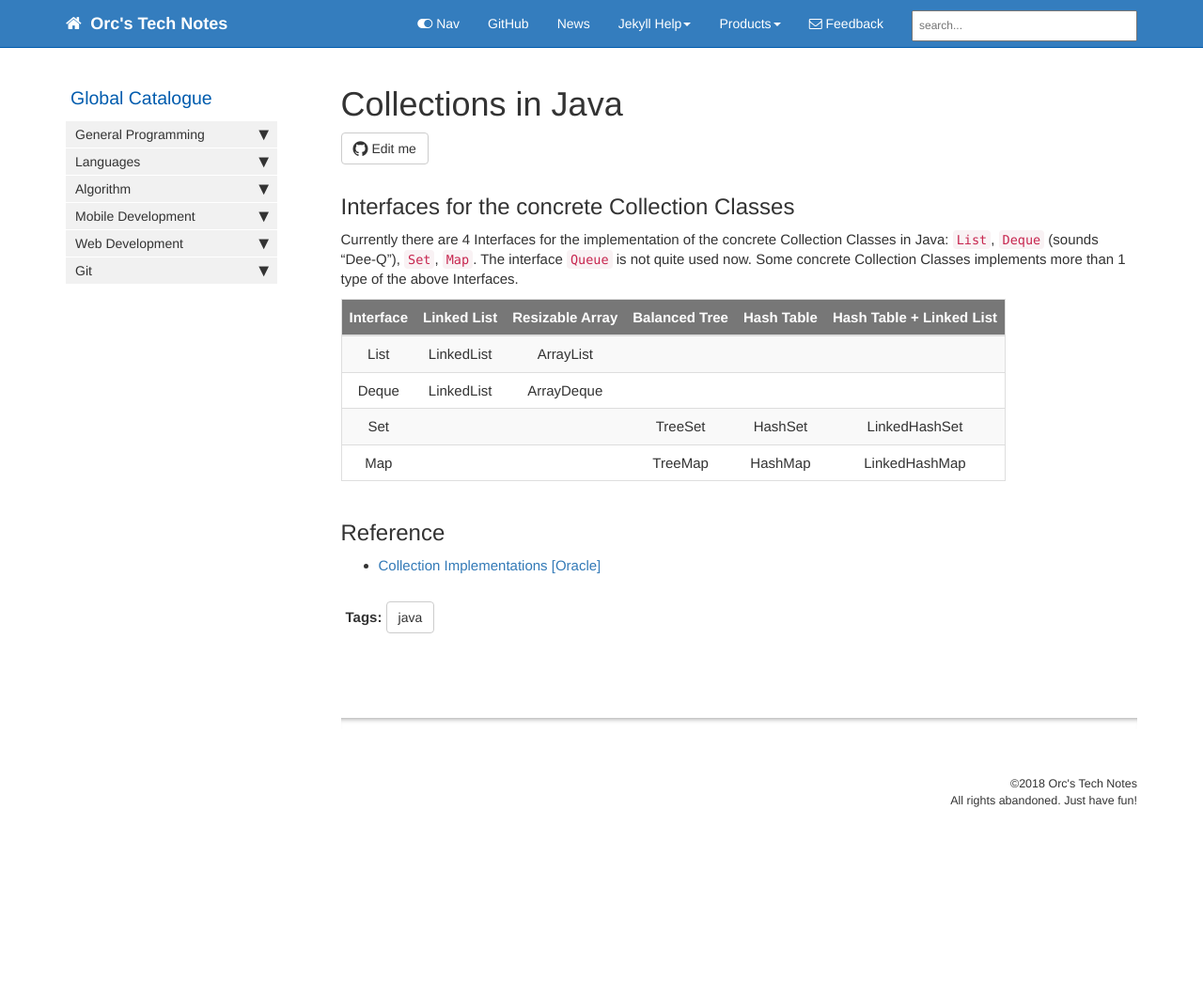
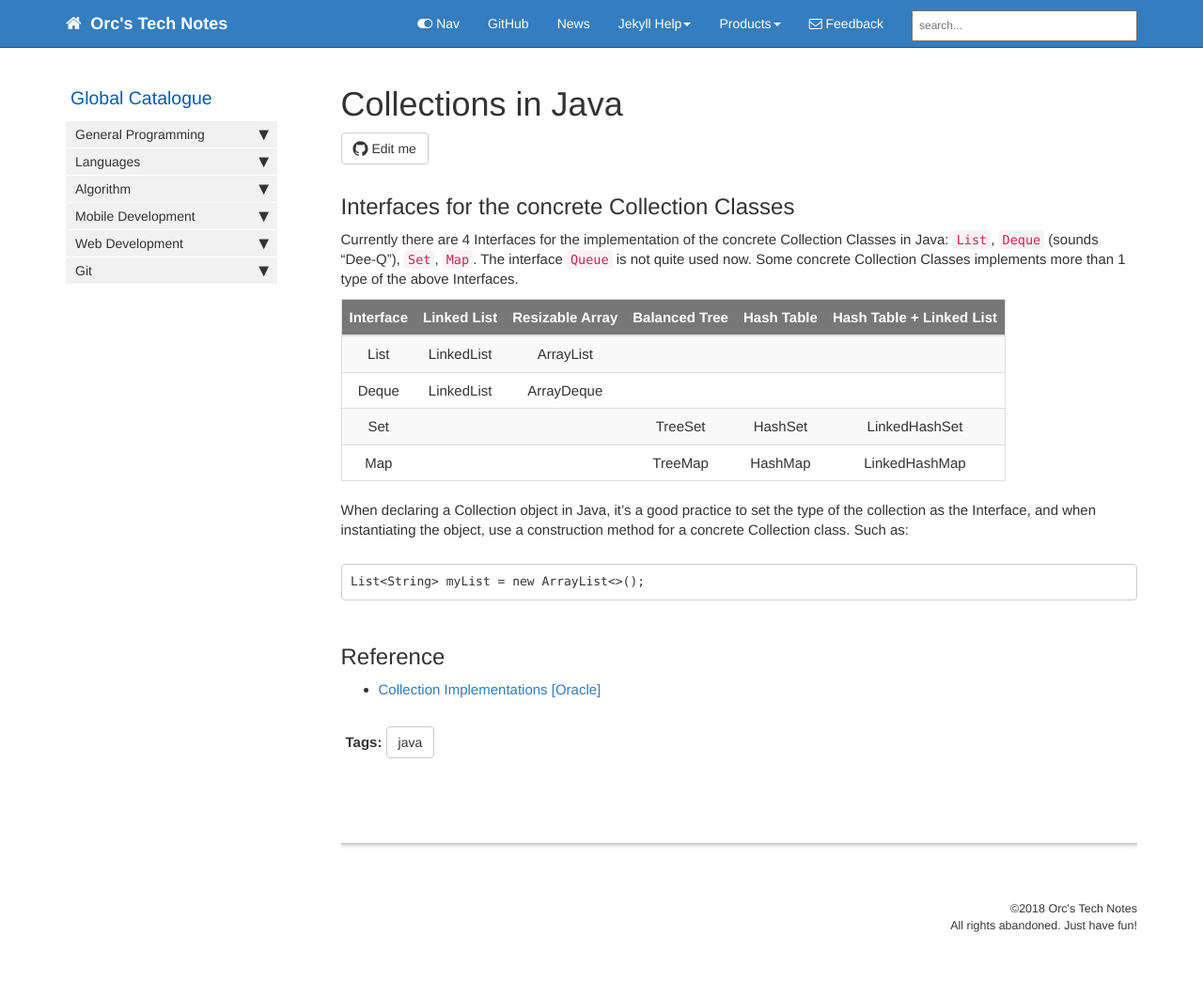
Before and after one commit to HungryOrc/hungryorc.github.io, a Jekyll site: the page built from pages/java/java_collections.md, in a window 1280 px wide. Shown: the whole page at 94% size. Built offline with Jekyll 4.4.1, drawn with Linux system fonts in a browser that asks for light colours; nearby versions of some CDN libraries; comment, search, counter and statistics services are not loaded; before the commit the page ends 912 px from its top, so only the background shows below that.

Commit message:
Update java_collections.md

````diff
--- a/pages/java/java_collections.md
+++ b/pages/java/java_collections.md
@@ -20,6 +20,11 @@ The interface `Queue` is not quite used now. Some concrete Collection Classes im
 | Set | | | TreeSet | HashSet | LinkedHashSet |
 | Map | | | TreeMap | HashMap | LinkedHashMap |
 
+When declaring a Collection object in Java, it's a good practice to set the type of the collection as the Interface, and when instantiating the object, use a construction method for a concrete Collection class. Such as:
+```
+List<String> myList = new ArrayList<>();
+```
+
 ## Reference
 * [Collection Implementations [Oracle]](https://docs.oracle.com/javase/tutorial/collections/implementations/index.html)
 
````
